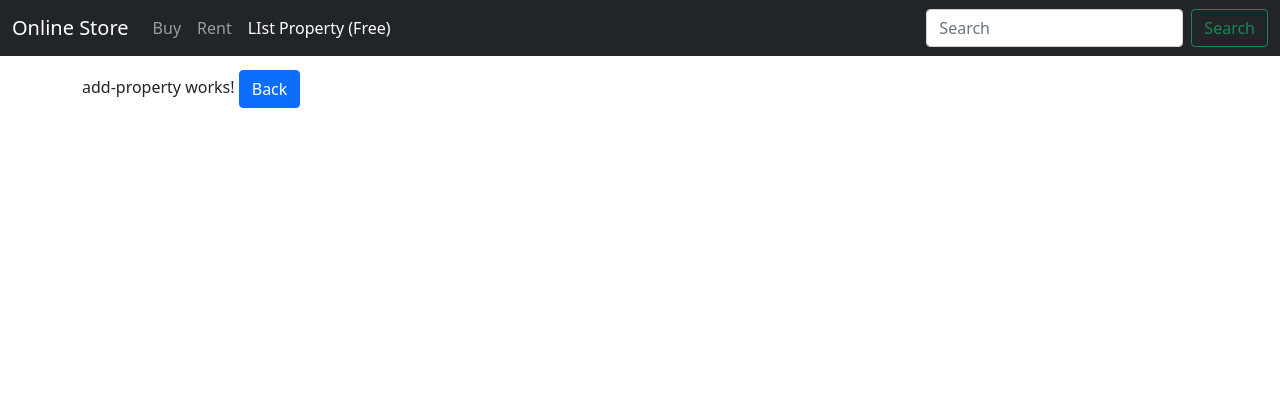
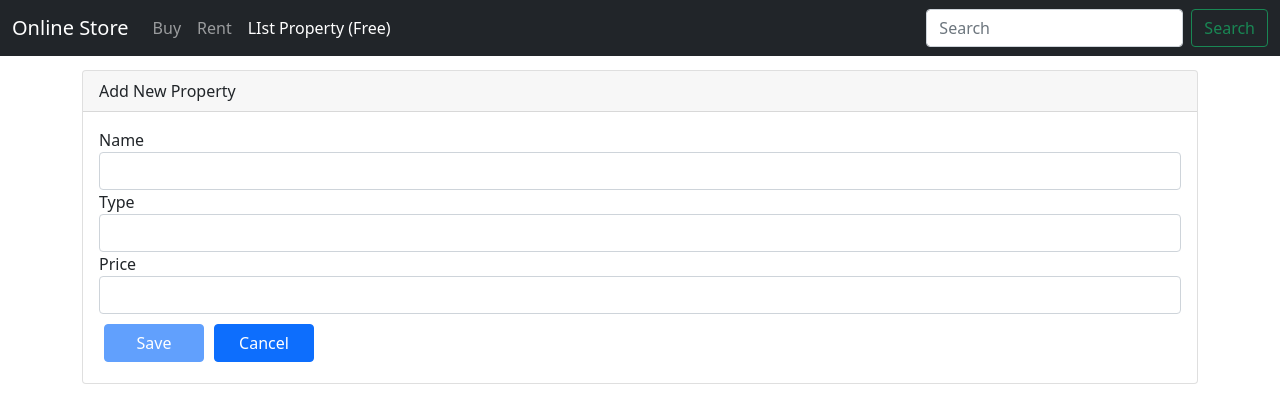
Before and after one commit to tasawarahmed/frontend, an Angular app: page /add-property in a window 1280 px wide. Shown: the top 420 px of the page. Built offline with nearby package versions, Linux system fonts and the light colour scheme.

Commit message:
Template Driven Form

```diff
--- a/src/app/app.module.ts
+++ b/src/app/app.module.ts
@@ -10,6 +10,7 @@ import { NavBarComponent } from './nav-bar/nav-bar.component';
 import { HousingService } from './services/housing.service';
 import { AddPropertyComponent } from './property/add-property/add-property.component';
 import { PropertyDetailComponent } from './property/property-detail/property-detail.component';
+import { FormsModule } from '@angular/forms';
 
 @NgModule({
   declarations: [
@@ -23,7 +24,8 @@ import { PropertyDetailComponent } from './property/property-detail/property-det
   imports: [
     BrowserModule,
     AppRoutingModule,
-    HttpClientModule
+    HttpClientModule,
+    FormsModule
   ],
   providers: [
     HousingService
--- a/src/app/property/add-property/add-property.component.css
+++ b/src/app/property/add-property/add-property.component.css
@@ -0,0 +1,8 @@
+.ng-invalid.ng-touched{
+  border-color: red;
+}
+
+.error-block{
+  color: red;
+
+}
--- a/src/app/property/add-property/add-property.component.html
+++ b/src/app/property/add-property/add-property.component.html
@@ -1,3 +1,42 @@
-<p>add-property works!
-  <button (click)="onBack()" class="btn btn-primary">Back</button>
-</p>
+<div class="card">
+  <div class="card-header">Add New Property</div>
+  <div class="card-body">
+    <form (ngSubmit)="onSubmit(Form)" #Form="ngForm">
+      <div class="form-group col-12">
+        <label for="name">Name</label>
+        <input
+          type="text"
+          class="form-control"
+          #propName="ngModel"
+          ngModel
+          name="Name"
+          required
+          minlength="5"
+        />
+        <span *ngIf="!propName.valid && propName.touched" class="error-block">
+          <span *ngIf="propName.errors.required">Please provide name</span>
+          <span *ngIf="propName.errors.minlength">Name must be at least 5 char long</span>
+
+        </span>
+      </div>
+      <div class="form-group col-12">
+        <label for="type">Type</label>
+        <input type="text" class="form-control" ngModel name="Type" />
+      </div>
+      <div class="form-group col-12">
+        <label for="price">Price</label>
+        <input type="text" class="form-control" ngModel name="Price" />
+      </div>
+      <div class="form-group col-12">
+        <button
+          [disabled]="!Form.valid"
+          type="submit" style="width: 100px; margin: 5px; margin-top: 10px;"
+          class="btn btn-primary"
+        >
+          Save
+        </button>
+        <button type="reset" style="width: 100px; margin: 5px; margin-top: 10px" class="btn btn-primary">Cancel</button>
+      </div>
+    </form>
+  </div>
+</div>
--- a/src/app/property/add-property/add-property.component.ts
+++ b/src/app/property/add-property/add-property.component.ts
@@ -1,4 +1,5 @@
 import { Component, OnInit } from '@angular/core';
+import { NgForm } from '@angular/forms';
 import { Router } from '@angular/router';
 
 @Component({
@@ -17,4 +18,9 @@ export class AddPropertyComponent implements OnInit {
     this.router.navigate(['/']);
   }
 
+  onSubmit(Form: NgForm){
+    console.log("form submitted");
+    console.log(Form);
+  }
+
 }
```
Also changed, not shown: src/app/property/property-list/property-list.component.ts (+2 -5 lines).
